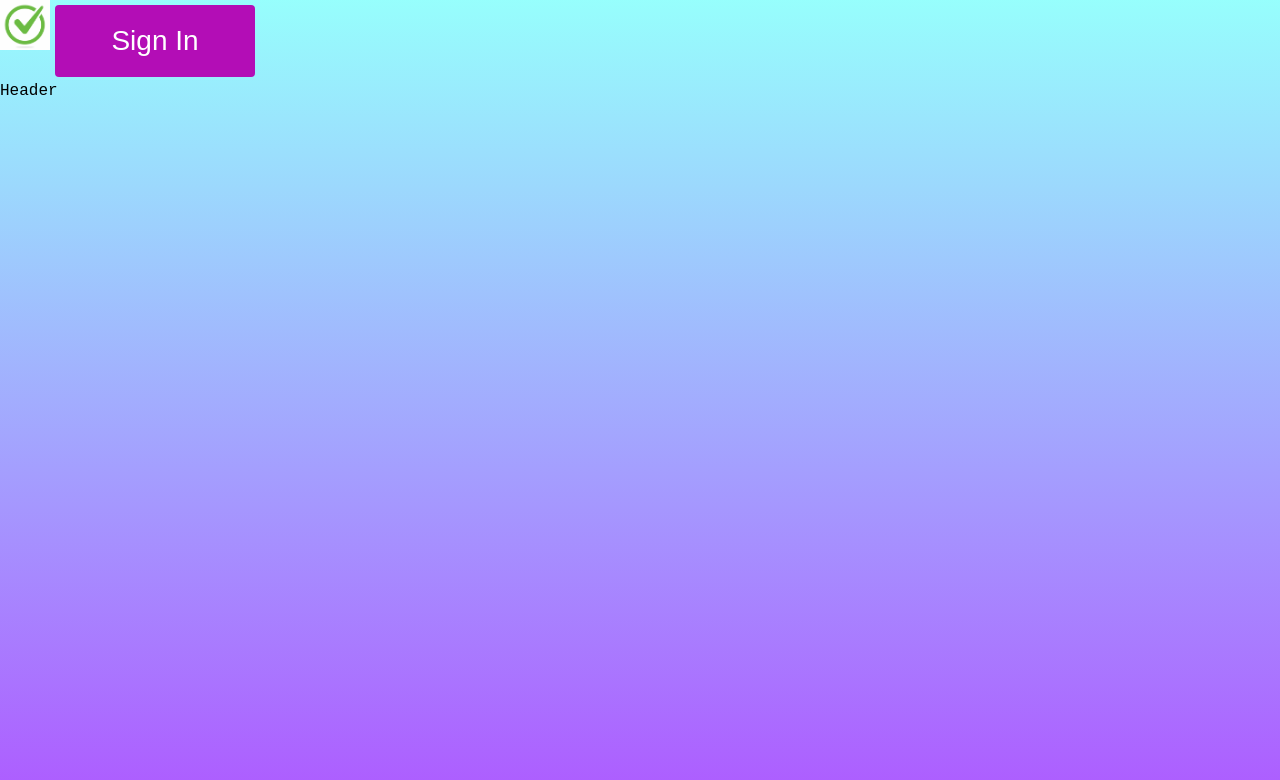
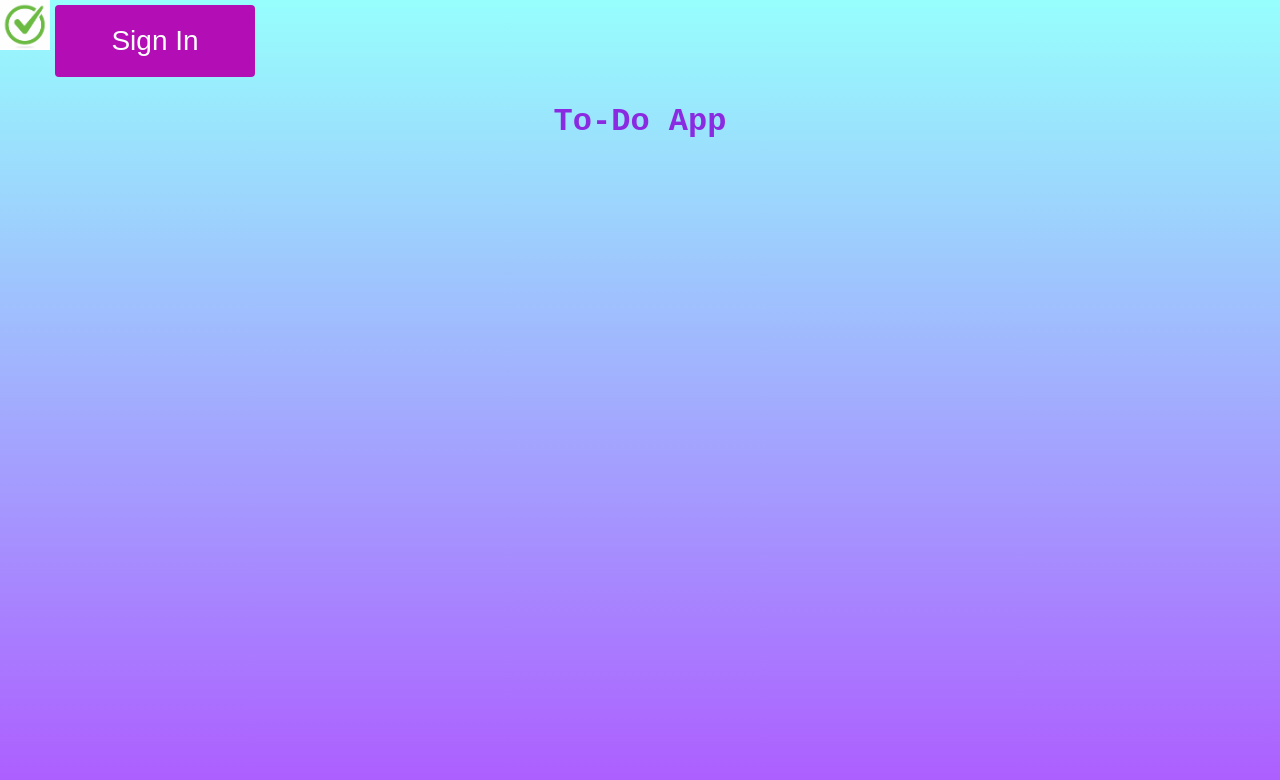
Before and after one commit to e-clawson/to-do-project, a React (Vite) app in the folder to-do-frontend/: page / in a window 1280 px wide. Shown: the top 780 px of the page. Built offline with nearby package versions, Linux system fonts and the light colour scheme.

Commit message:
added checklist icon to assets

```diff
--- a/to-do-frontend/src/assets/assets.js
+++ b/to-do-frontend/src/assets/assets.js
@@ -2,11 +2,13 @@ import check_icon from './check.png'
 import email_icon from './email.png'
 import password_icon from './password.png'
 import person_icon from './person.png'
+import check_list from './check_list.png'
 
 
 export const assets = {
   check_icon,
   email_icon,
   password_icon,
-  person_icon
+  person_icon,
+  check_list
 }
--- a/to-do-frontend/src/components/header/Header.jsx
+++ b/to-do-frontend/src/components/header/Header.jsx
@@ -1,8 +1,9 @@
 import React from 'react'
+import './header.css'
 
 const Header = () => {
   return (
-    <div>Header</div>
+    <h1>To-Do App</h1>
   )
 }
 
--- a/to-do-frontend/src/components/header/header.css
+++ b/to-do-frontend/src/components/header/header.css
@@ -0,0 +1,5 @@
+h1{
+    color: blueviolet;
+    text-align: center;
+    text-wrap: balance;
+}
```
Also changed, not shown: to-do-frontend/src/assets/check_list.png (added).
